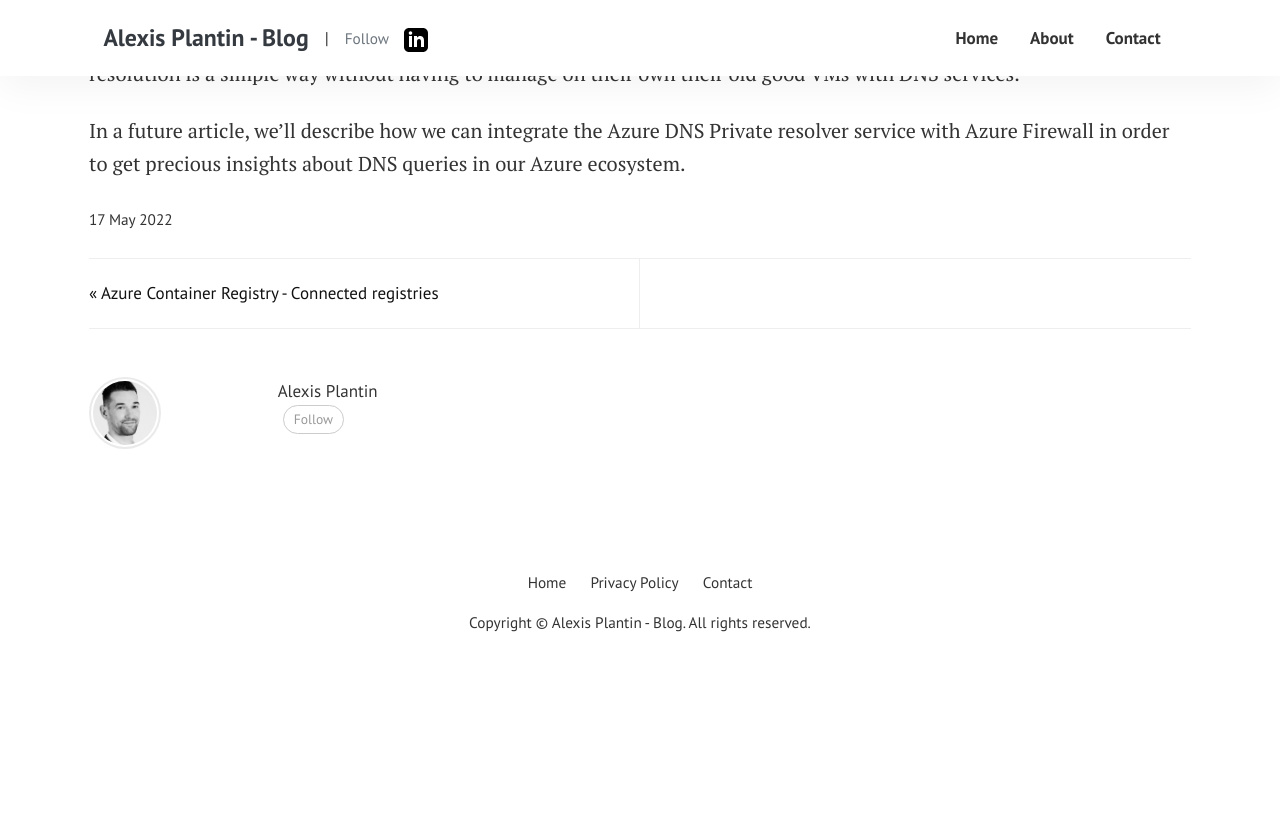
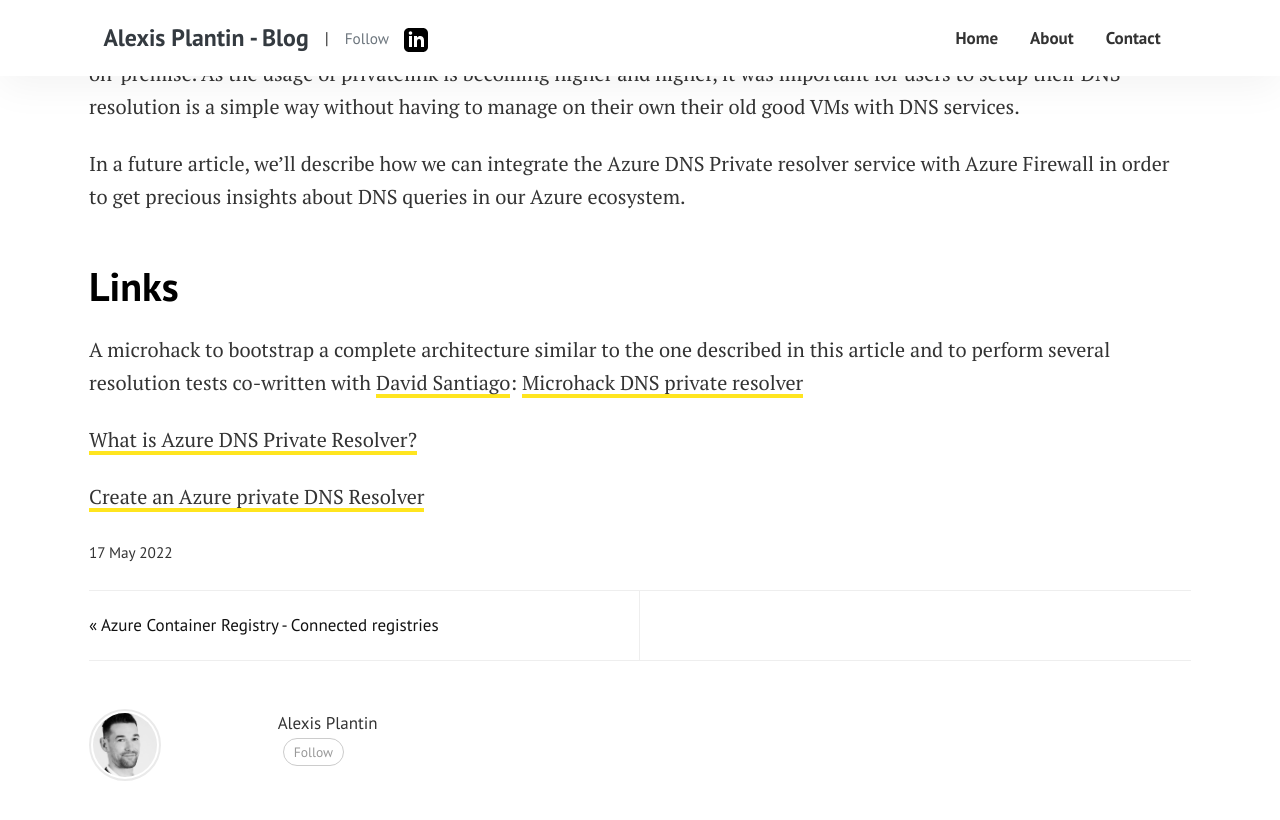
Before and after one commit to alexisP/alexisp.github.io, a Jekyll site: the page built from _posts/2022-05-17-dns-private-resolver.md, in a window 1280 px wide and 900 px high, scrolled down 14147 px. Shown: the top 820 px of the window. Built offline with Jekyll 4.4.1, drawn with Linux system fonts in a browser that asks for light colours; before the commit the page ends 14812 px from its top, so only the background shows below that.

Commit message:
Add a Links section

```diff
--- a/_posts/2022-05-17-dns-private-resolver.md
+++ b/_posts/2022-05-17-dns-private-resolver.md
@@ -32,6 +32,7 @@
   - [*spoke1pgsingle.postgres.database.azure.com* resolution from *spoke1*](#spoke1pgsinglepostgresdatabaseazurecom-resolution-from-spoke1-1)
   - [*spoke1pgsingle.postgres.database.azure.com* resolution from *onprem1*](#spoke1pgsinglepostgresdatabaseazurecom-resolution-from-onprem1-1)
 - [Conclusion](#conclusion)
+- [Links](#links)
 
 Main Azure DNS components
 =========================
@@ -205,3 +206,12 @@
 With this new DNS service, it is now straightforward to setup complex DNS architecture with several conditional forwarders between Azure and on-premise (and vice versa) and it becomes also easy to provide privatelink resolution capabilities from on-premise. As the usage of privatelink is becoming higher and higher, it was important for users to setup their DNS resolution is a simple way without having to manage on their own their old good VMs with DNS services.
 
 In a future article, we'll describe how we can integrate the Azure DNS Private resolver service with Azure Firewall in order to get precious insights about DNS queries in our Azure ecosystem.
+
+Links
+=====
+
+A microhack to bootstrap a complete architecture similar to the one described in this article and to perform several resolution tests co-written with [David Santiago](https://www.linkedin.com/in/davsantiago/): [Microhack DNS private resolver](https://github.com/dawlysd/azure-dns-private-resolver-microhack)
+
+[What is Azure DNS Private Resolver?](https://docs.microsoft.com/en-us/azure/dns/dns-private-resolver-overview)
+
+[Create an Azure private DNS Resolver](https://docs.microsoft.com/en-us/azure/dns/dns-private-resolver-get-started-portal)
```
